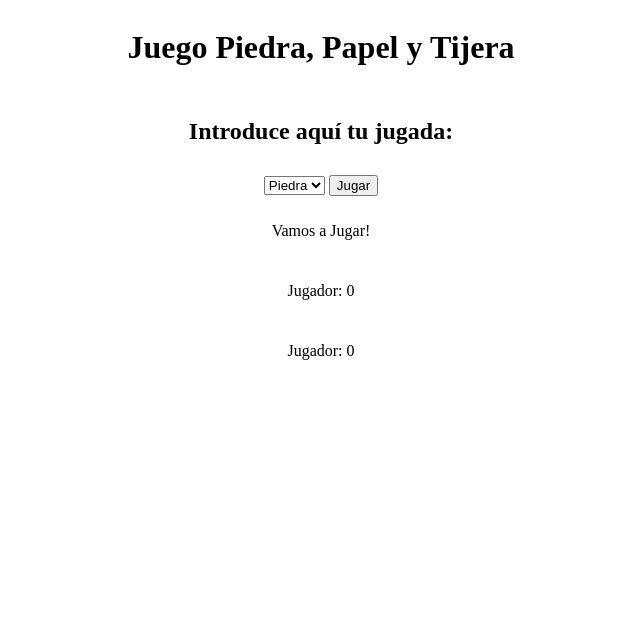
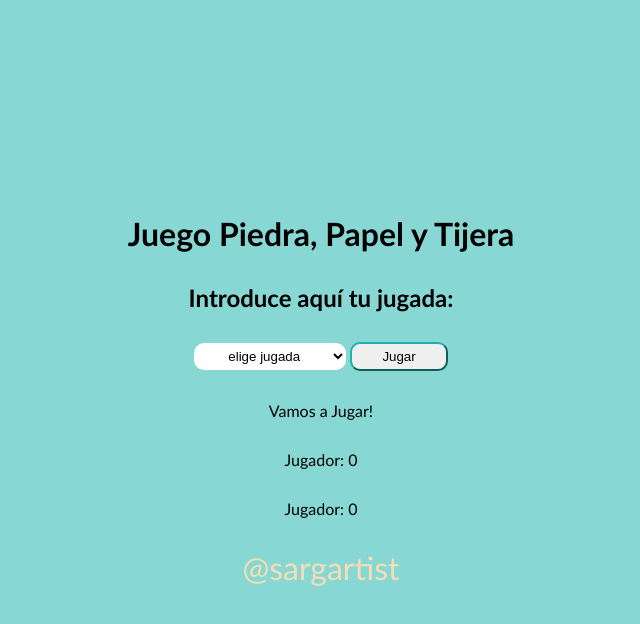
Before and after one commit to sandrarolgom/promo-Z-module-2-piedra-papel-tijera, a plain HTML site: page index.html in a window 1280 px wide. Shown: the whole page, without its empty margins (319-959 px from the left). Drawn offline with Linux system fonts and the light colour scheme.

Commit message:
estilos de la página azul

```diff
--- a/css/main.css
+++ b/css/main.css
@@ -1,7 +1,43 @@
+*{
+    box-sizing: border-box;
+    padding: 0;
+    margin: 0;
+}
+body {
+    background-color: rgb(135, 216, 212);
+    text-align: center;
+}
 .main {
+    height: 100vh;
     display: flex;
+    justify-content: center;
+    align-items: center;
     flex-direction: column;
-    align-items: center;
-    justify-content: center;
-    gap: 10px;
+    gap: 30px;
+    font-family:'Trebuchet MS', 'Lucida Sans Unicode', 'Lucida Grande', 'Lucida Sans', Arial, sans-serif;
 }
+.selector{
+    background-color: white;
+    border-style: none;
+    border-radius: 10px;
+    padding-left: 30px;
+    padding-right: 30px;
+    padding-top: 5px;
+    padding-bottom: 5px;
+}
+.btn {
+    border-color: lightseagreen;
+    border-radius: 10px;
+    padding-left: 30px;
+    padding-right: 30px;
+    padding-top: 5px;
+    padding-bottom: 5px;
+}
+.btn:hover{
+    background-color: black;
+    color: rgb(135, 216, 212);
+}
+.name {
+    color: wheat;
+    font-size:xx-large;
+}
--- a/index.html
+++ b/index.html
@@ -11,16 +11,18 @@
         <h1>Juego Piedra, Papel y Tijera</h1>
         <h2>Introduce aquí tu jugada:</h2>
         <form>
-            <select class="js-select">
+            <select class="selector js-select">
+                <option value="">elige jugada</option>
                 <option value="rock">Piedra</option>
                 <option value="paper">Papel</option>
                 <option value="seasor">Tijera</option>
             </select>
-            <button class="js-button">Jugar</button>
+            <button class="btn js-button">Jugar</button>
         </form>
         <p class="js-result">Vamos a Jugar!</p>
         <p class="js-userpoints"></p>
         <p class="js-pcpoints"></p>
+        <p class="name">@sargartist</p>
     </main>
     <script src="./js/main.js"></script>
 </body>
```
